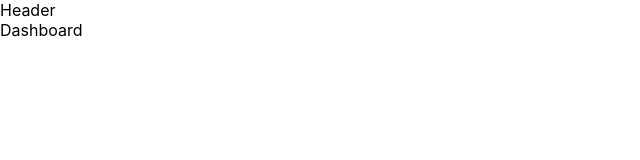
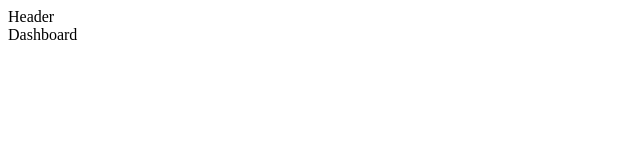
Before and after one commit to jeantivan/dashboard, a React (Vite) app: page / in a window 1280 px wide. Shown: the top 160 px of the page, without its empty margins (0-640 px from the left). Built offline with nearby package versions, Linux system fonts and the light colour scheme.

Commit message:
DELETE: Estilos

```diff
--- a/src/assets/styles/index.css
+++ /dev/null
@@ -1,11 +0,0 @@
-body {
-  margin: 0;
-  font-family: -apple-system, BlinkMacSystemFont, 'Segoe UI', 'Roboto', 'Oxygen', 'Ubuntu', 'Cantarell', 'Fira Sans',
-    'Droid Sans', 'Helvetica Neue', sans-serif;
-  -webkit-font-smoothing: antialiased;
-  -moz-osx-font-smoothing: grayscale;
-}
-
-code {
-  font-family: source-code-pro, Menlo, Monaco, Consolas, 'Courier New', monospace;
-}
--- a/src/main.tsx
+++ b/src/main.tsx
@@ -1,7 +1,6 @@
 import { createRoot } from 'react-dom/client';
 import App from './routes/App';
 /* eslint-disable @typescript-eslint/no-non-null-assertion */
-import './assets/styles/index.css';
 
 const container = document.getElementById('root');
 const root = createRoot(container!);
```
